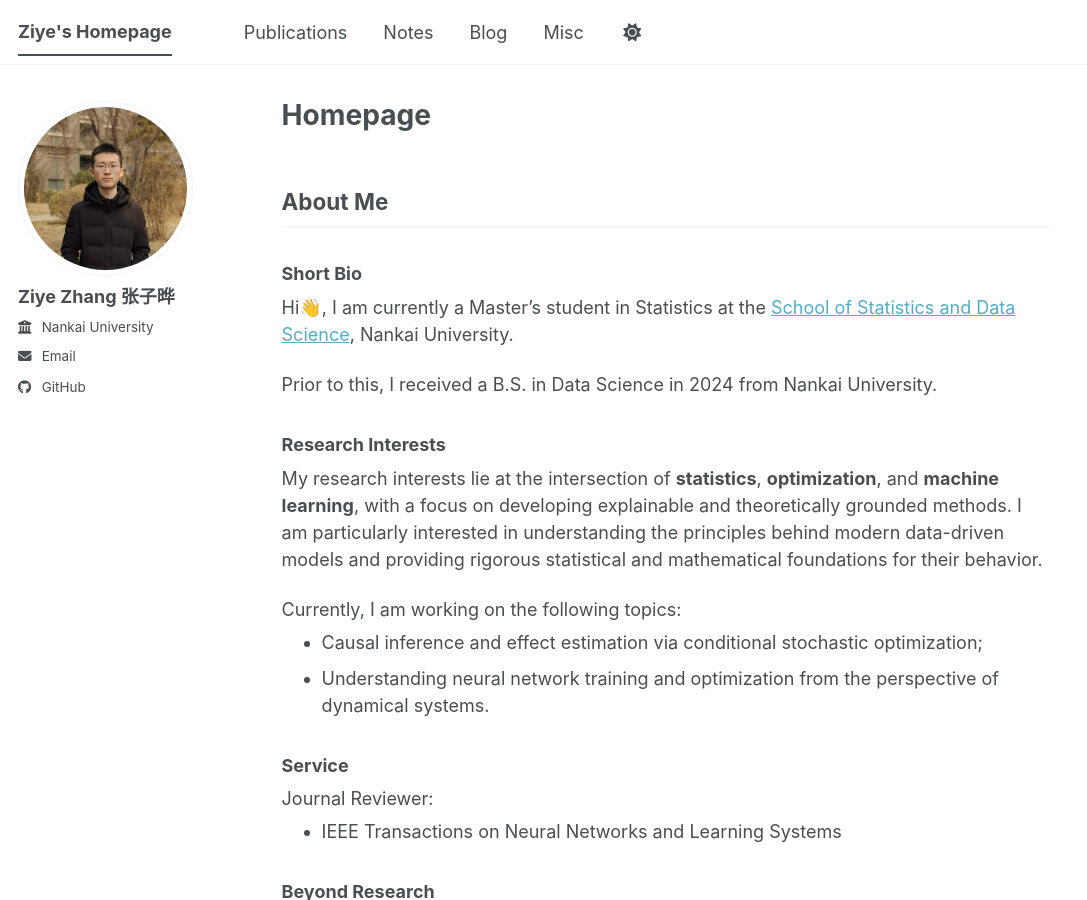
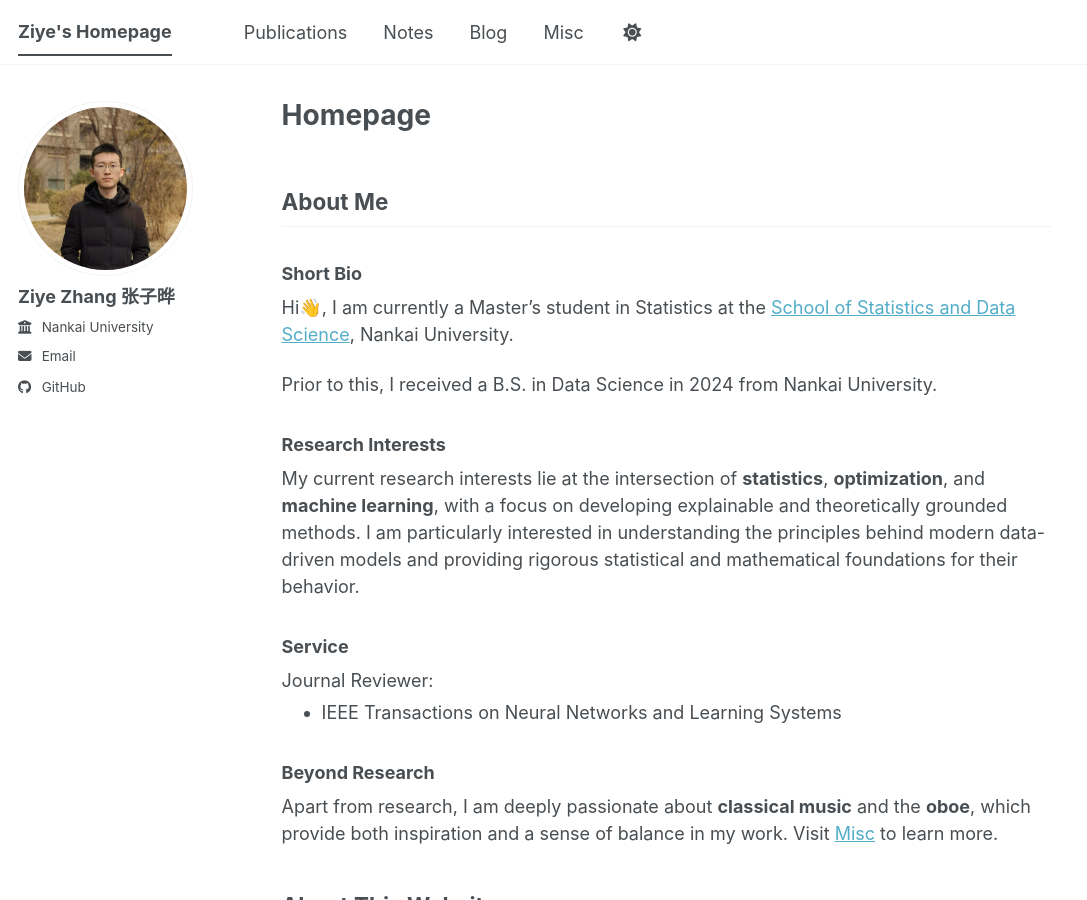
Before and after one commit to ziye5731/ziye5731.github.io, a Jekyll site: the page built from _pages/about.md, in a window 1280 px wide and 900 px high. Shown: the whole window, without its empty margins (0-1087 px from the left). Built offline with Jekyll 4.4.1, drawn with Linux system fonts in a browser that asks for light colours; a script bundle is joined from its source files by our own code; library files that are not in the unit come from our copies.

Commit message:
Update about.md

```diff
--- a/_pages/about.md
+++ b/_pages/about.md
@@ -17,12 +17,9 @@ Prior to this, I received a B.S. in Data Science in 2024 from Nankai University.
 
 
 ### Research Interests
-My research interests lie at the intersection of **statistics**, **optimization**, and **machine learning**, with a focus on developing explainable and theoretically grounded methods.
+My current research interests lie at the intersection of **statistics**, **optimization**, and **machine learning**, with a focus on developing explainable and theoretically grounded methods.
 I am particularly interested in understanding the principles behind modern data-driven models and providing rigorous statistical and mathematical foundations for their behavior.
 
-Currently, I am working on the following topics:
-- Causal inference and effect estimation via conditional stochastic optimization;
-- Understanding neural network training and optimization from the perspective of dynamical systems.
 
 
 ### Service
```
